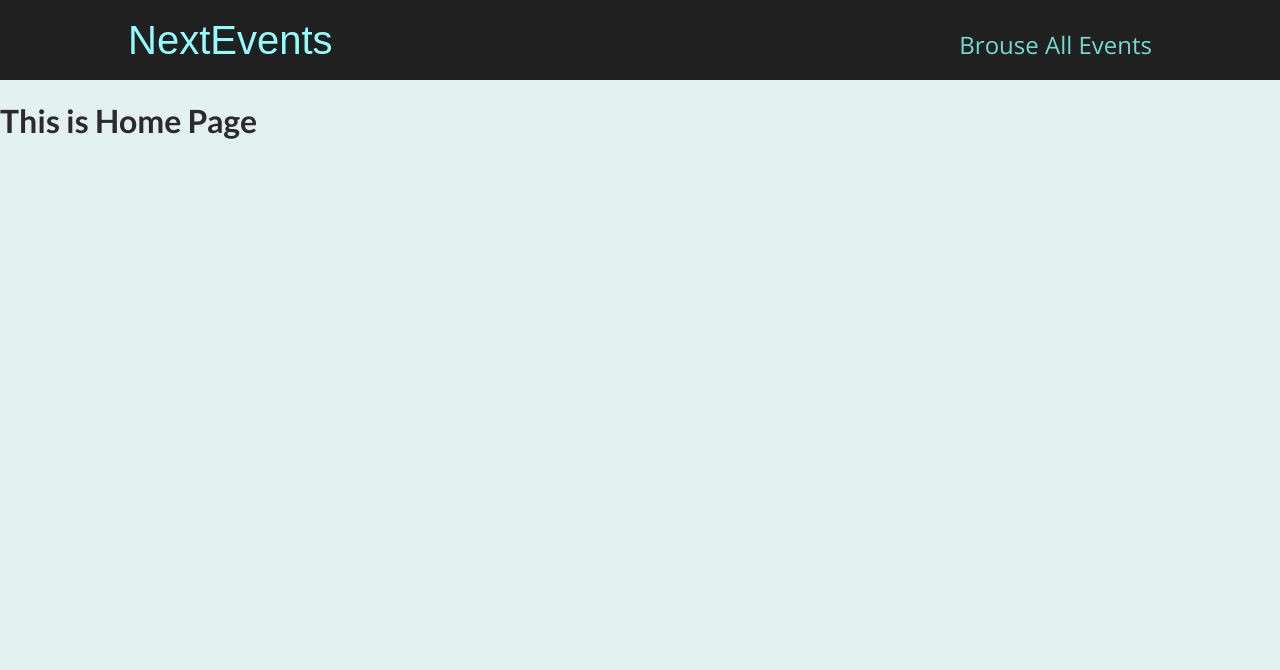
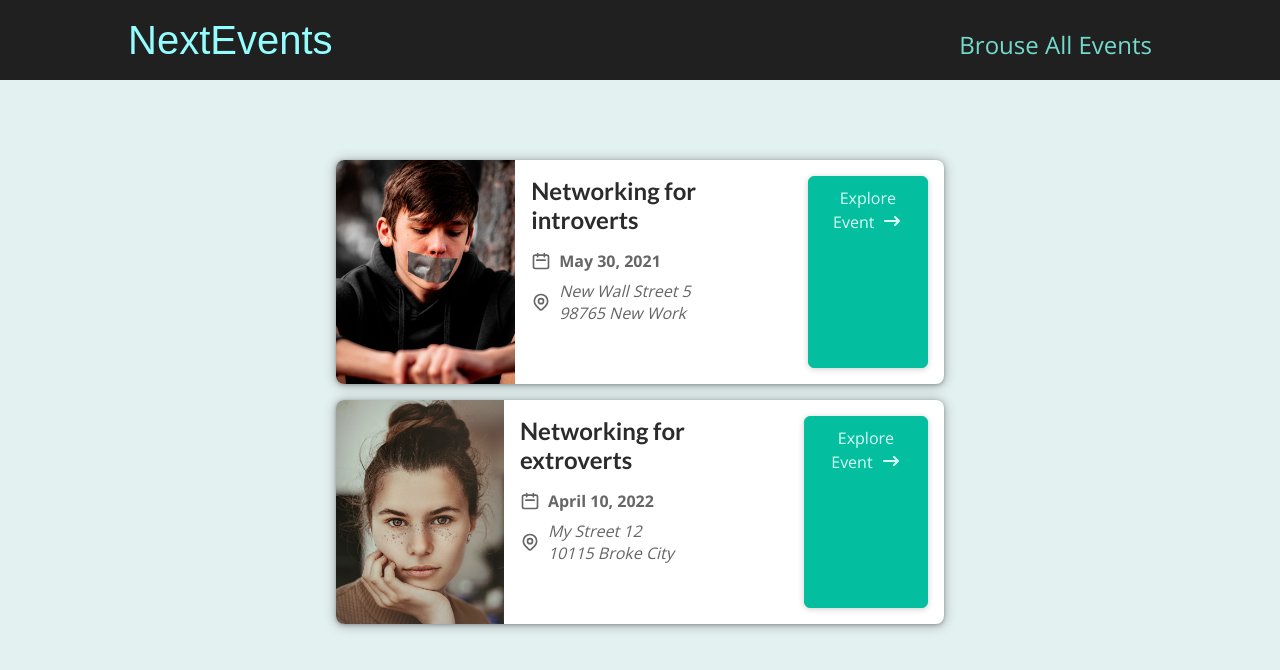
Before and after one commit to rezacr588/events-project, a Next.js app: page / in a window 1280 px wide. Shown: the top 670 px of the page. Built offline with nearby package versions, Linux system fonts and the light colour scheme.

Commit message:
finish events page

```diff
--- a/pages/events/index.js
+++ b/pages/events/index.js
@@ -1,12 +1,12 @@
 import EventList from "../../components/events/event-list.component"
-import { getFeaturedEvents } from "../../dummy-data"
+import { getAllEvents } from "../../dummy-data"
 
 function EventsPage() {
 
-  const featuredItems = getFeaturedEvents()
+  const allEventItems = getAllEvents()
 
   return <div>
-    <EventList events={featuredItems} />
+    <EventList events={allEventItems} />
   </div>
 
 }
--- a/pages/index.js
+++ b/pages/index.js
@@ -1,10 +1,14 @@
+import EventList from "../components/events/event-list.component"
+import { getFeaturedEvents } from "../dummy-data"
+
 function HomePage() {
-  return (
-    <div>
-      <h1>
-        This is Home Page
-      </h1>
-    </div>
-  )
+
+  const featuredItems = getFeaturedEvents()
+
+  return <div>
+    <EventList events={featuredItems} />
+  </div>
+
 }
+
 export default HomePage
```
